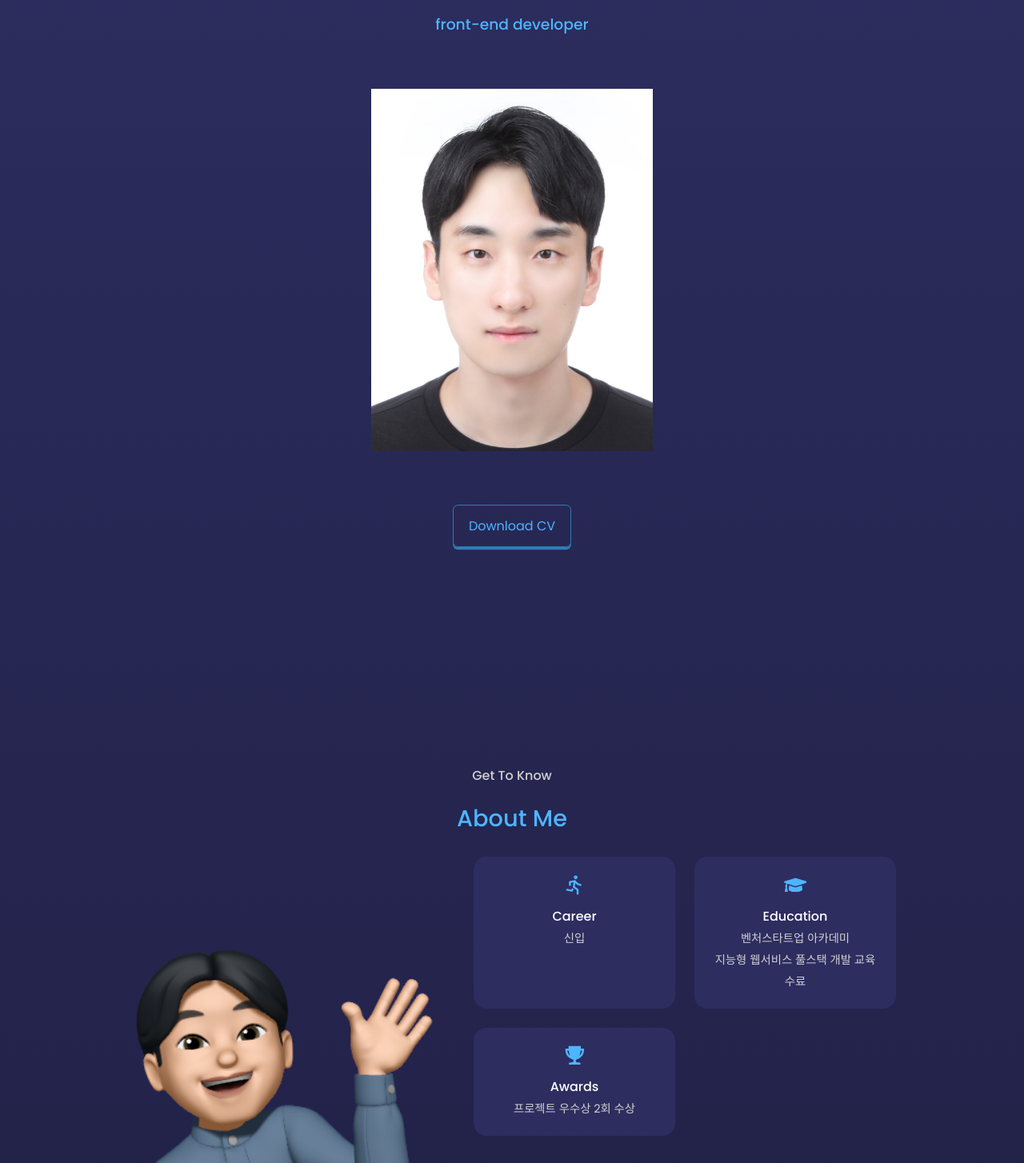
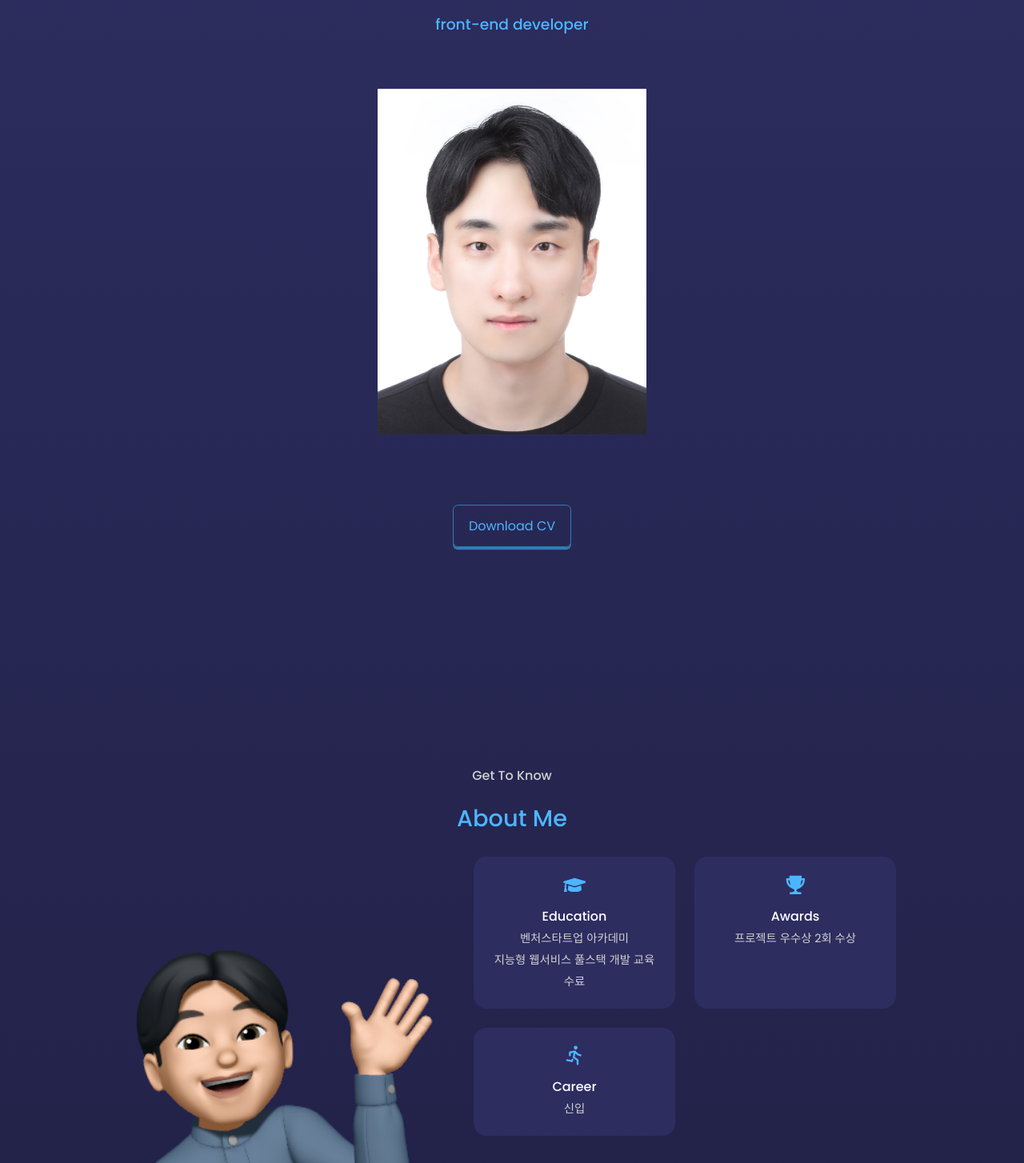
Before and after one commit to NamGideokk/portfolio-website, a React (Create React App) app: page / in a window 1280 px wide. Shown: the part 176-1630 px from the top of the page at 80% size. Built offline with nearby package versions, Linux system fonts and the light colour scheme; a web font is replaced by a local one.

Commit message:
Header > ipSE에서 이미지 정가운데 배치안되는 이슈 해결

```diff
--- a/src/components/about/About.jsx
+++ b/src/components/about/About.jsx
@@ -22,12 +22,6 @@ const About = () => {
           <div className="about__content">
             <div className="about__cards">
               <article className="about__card">
-                <TbRun className="about__icon" />
-                <h5>Career</h5>
-                <small>신입</small>
-              </article>
-
-              <article className="about__card">
                 <FaGraduationCap className="about__icon" />
                 <h5>Education</h5>
                 <small>
@@ -41,6 +35,12 @@ const About = () => {
                 <IoMdTrophy className="about__icon" />
                 <h5>Awards</h5>
                 <small>프로젝트 우수상 2회 수상</small>
+              </article>
+
+              <article className="about__card">
+                <TbRun className="about__icon" />
+                <h5>Career</h5>
+                <small>신입</small>
               </article>
             </div>
 
--- a/src/components/header/header.scss
+++ b/src/components/header/header.scss
@@ -62,7 +62,7 @@ header {
 
 /* me */
 .me {
-  width: 22rem;
+  width: 21rem;
   height: 30rem;
   // position: absolute;
   // left: calc(50% - 11rem);
```
